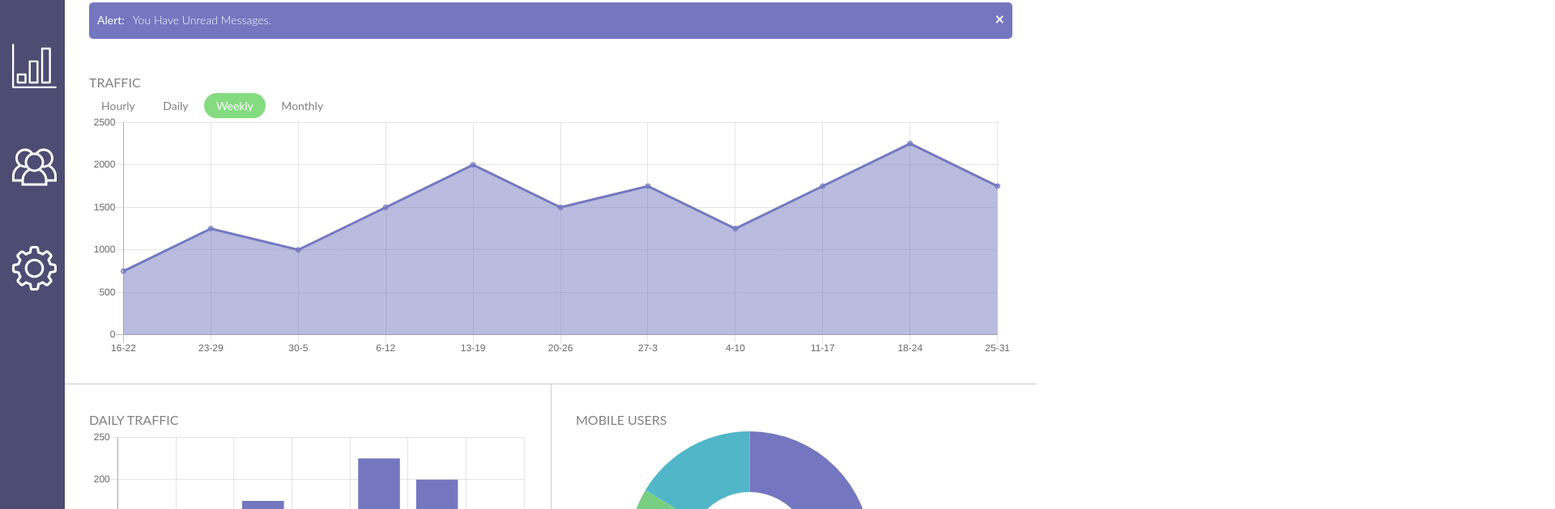
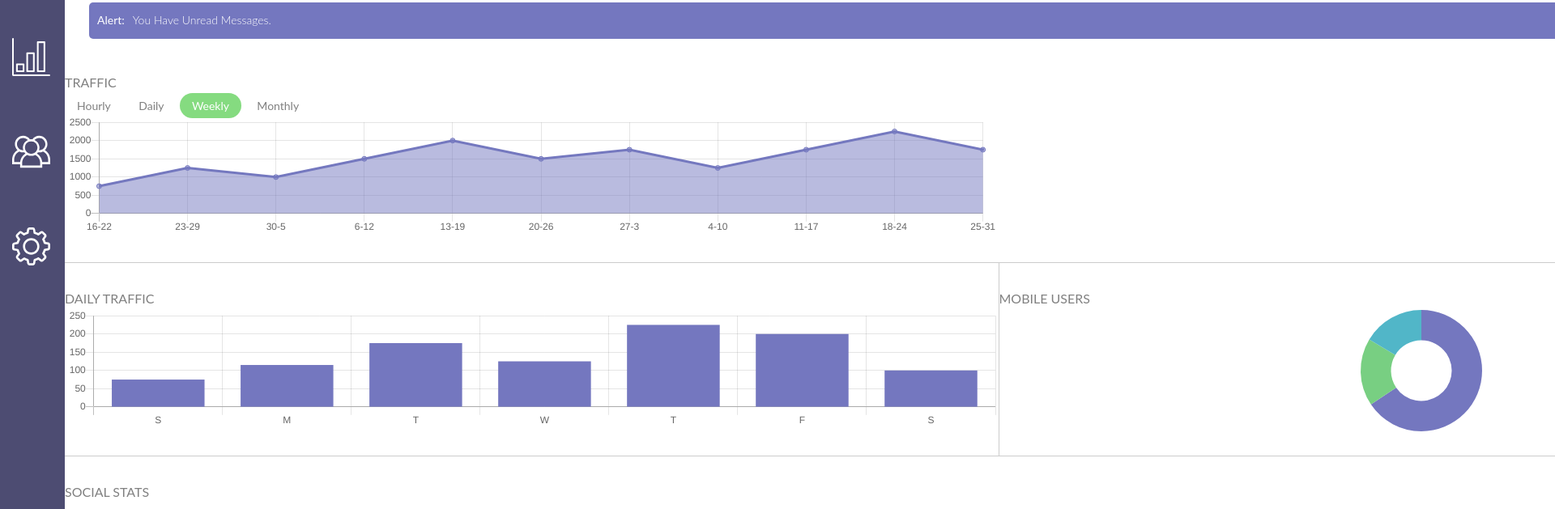
Before and after one commit to amckeownwvnet/Web-App, a website: page index.html in a window 1280 px wide. Shown: the part 162-791 px from the top of the page at 81% size, 1920 px wide, since content can reach past the window. Drawn offline with nearby package versions, Linux system fonts and the light colour scheme.

Commit message:
progress update
got the small viewport issue fixed. now there's a big viewport issue.

```diff
--- a/scss/components/_grid.scss
+++ b/scss/components/_grid.scss
@@ -81,7 +81,7 @@ main {
 		.social {
 			.submodule-container {
 				.submodule {
-					width: 50%;
+					width: auto;
 				}
 			}
 		}
--- a/scss/components/_navigation.scss
+++ b/scss/components/_navigation.scss
@@ -8,9 +8,9 @@ nav {
     	flex-direction: row;
 		justify-content: space-around;
 		align-content: center;
-		max-width: 100vm;
 		li {
 			padding: 0;
+			width: 10%;
 			&.active, &:hover {
 				cursor: pointer;
 				border-bottom: 5px solid #85db80;
@@ -24,6 +24,7 @@ nav {
 	nav {
 		ul {
 			li {
+				width: 5%;
 				&.active, &:hover {
 	    		padding-bottom: 1.5%;
 				}
@@ -43,6 +44,7 @@ nav {
 				margin-bottom: 50px;
 				padding: 10px;
 				border-left: 5px solid $purple;
+				width: 90%;
 				&.active {
 					padding-bottom: 10px;
 					border-bottom:none;
--- a/scss/components/_sections.scss
+++ b/scss/components/_sections.scss
@@ -93,11 +93,7 @@ main {
 	.module {
 		padding-top: 30px;
 		padding-bottom: 30px;
-		padding-right: 30px;
-		padding-left: 30px;
 		&.traffic {
-			//display: flex;
-			//flex-direction: row;
 			.traffic-header {
 				display: flex;
 				flex-direction: column;
@@ -237,6 +233,6 @@ main {
 	}
 
 	.chart-container {
-		height: 300px;
+		width: 90vw;
 	}
 }
```
Also changed, not shown: scss/styles.css, 1 other file.
